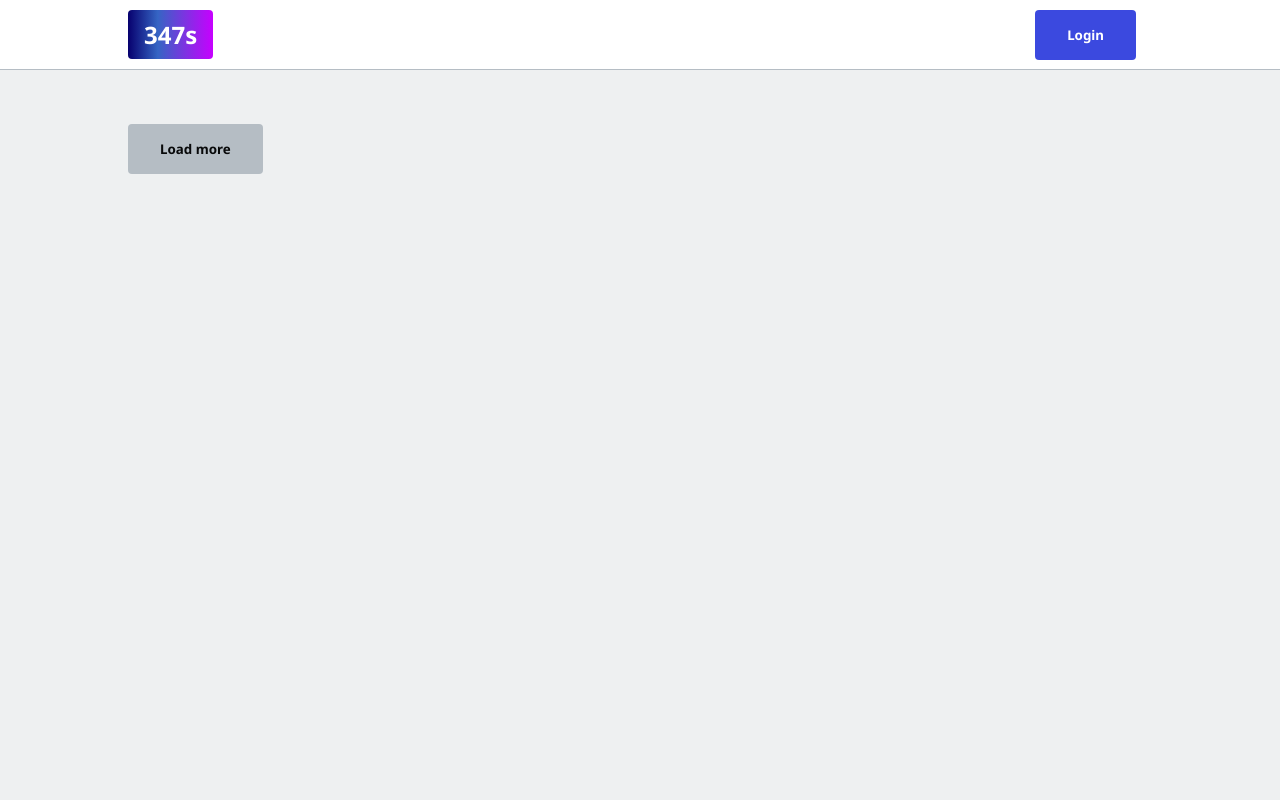
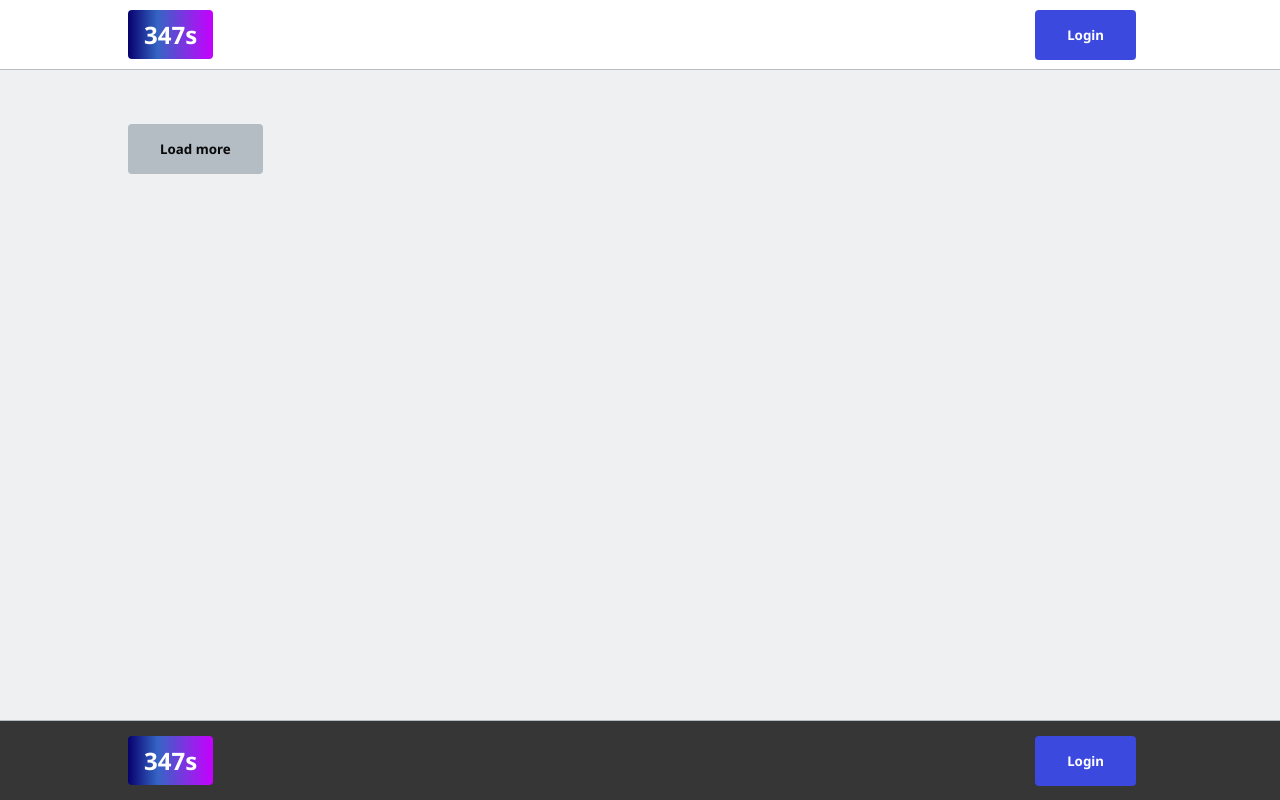
Before and after one commit to Eacaw/347s, a Next.js app: page / in a window 1280 px wide. Built offline with nearby package versions, Linux system fonts and the light colour scheme; no server answers; the database is empty.

Commit message:
Add basic footer component

```diff
--- /dev/null
+++ b/components/Footer.js
@@ -0,0 +1,49 @@
+import Link from "next/link";
+import React from "react";
+import { useContext } from "react";
+import { UserContext } from "../lib/context";
+import SignOutButton from "../components/SignOut";
+import { BsArrowUp } from "react-icons/bs";
+
+export default function Footer() {
+  const { user, username } = useContext(UserContext);
+
+  return (
+    <nav className="footer">
+      <ul>
+        <li>
+          <Link href="/">
+            <button className="btn-logo">347s</button>
+          </Link>
+        </li>
+        {/*User has signed in and has a username*/}
+        {username && (
+          <>
+            <li className="push-left">
+              <Link href={"/"}>
+                <SignOutButton />
+              </Link>
+            </li>
+            <li>
+              <Link href="#page-top">
+                <button className="btn-transparent">
+                  <BsArrowUp />
+                </button>
+              </Link>
+            </li>
+          </>
+        )}
+        {/*User has not signed OR and has no username*/}
+        {!username && (
+          <li className="push-left">
+            <Link href="/enter">
+              <button className="btn-blue">Login</button>
+            </Link>
+          </li>
+        )}
+
+        <li></li>
+      </ul>
+    </nav>
+  );
+}
--- a/pages/_app.js
+++ b/pages/_app.js
@@ -4,6 +4,7 @@ import Navbar from "../components/Navbar";
 import { Toaster } from "react-hot-toast";
 import { UserContext } from "../lib/context";
 import { useUserData } from "../lib/hooks";
+import Footer from "../components/Footer";
 
 function MyApp({ Component, pageProps }) {
   const userData = useUserData();
@@ -11,9 +12,11 @@ function MyApp({ Component, pageProps }) {
   return (
     <>
       <UserContext.Provider value={userData}>
+        <a id="page-top"></a>
         <Navbar />
         <Component {...pageProps} />
         <Toaster />
+        <Footer />
       </UserContext.Provider>
     </>
   );
--- a/styles/globals.css
+++ b/styles/globals.css
@@ -16,12 +16,14 @@ body {
   background-color: var(--color-bg);
   color: var(--color-text);
   margin-top: 50px;
+  position: relative;
 }
 
 
 
 main {
   padding: 1rem 10vw;
+  padding-bottom: 5rem;
 }
 
 h1 { font-size: 2rem; }
@@ -96,6 +98,43 @@ code {
 
 }
 
+/* Footer */
+
+.footer {
+  height: 5rem;
+  width: 100%;
+  background: rgb(54, 54, 54);
+  color: var(--colors-text);
+  position: fixed;
+  bottom: 0;
+  padding: 0 10vw;
+  font-weight: bold;
+  border-top: 1px solid var(--color-gray);
+  z-index: 99;
+}
+
+.footer ul {
+  list-style-type: none;
+  margin: 0;
+  padding: 0;
+  display: flex;
+  align-items: center;
+  justify-content: space-between;
+  height: 100%;
+}
+
+.footer img {
+  border-radius: 50%;
+  width: 50px;
+  height: 50px;
+  cursor: pointer;
+}
+
+.footer li {
+  border-radius: 50%;
+
+}
+
 /* Buttons */
 
 .btn, button {
@@ -146,6 +185,13 @@ button.btn-red {
 button.btn-green {
   background-color: var(--color-green);
   color: white;
+}
+
+button.btn-transparent {
+  background-color: transparent;
+  color: white;
+  text-align: center;
+  border: 1px solid var(--color-gray);
 }
 
 button.btn-google {
```
